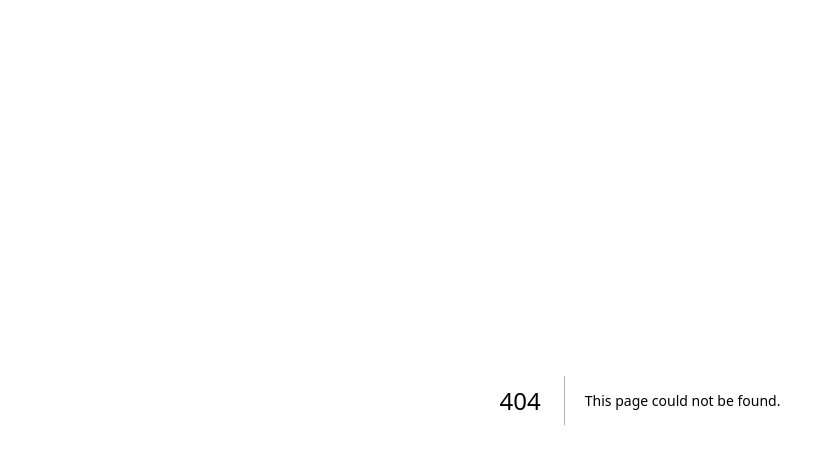
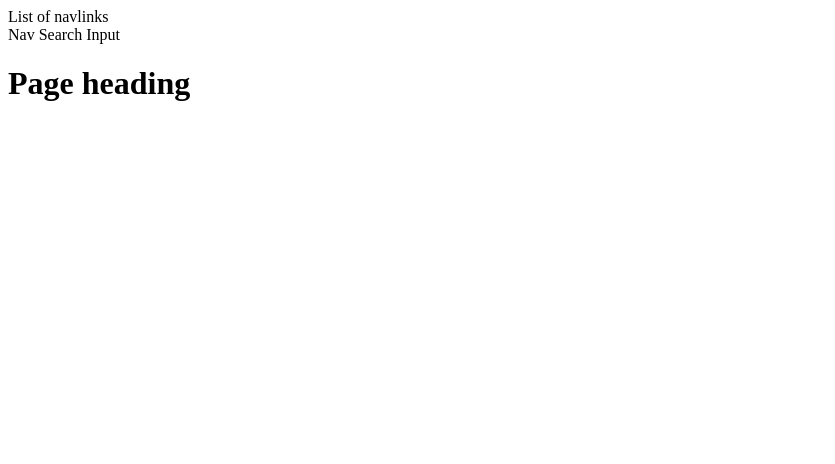
Before and after one commit to Udeme98/NextJS-Codevolution, a Next.js app: page /landing-page in a window 1280 px wide. Before the commit this address had no page. Shown: the top 464 px of the page, without its empty margins (0-835 px from the left). Built offline with nearby package versions, Linux system fonts and the light colour scheme.

Commit message:
client component placement

```diff
--- /dev/null
+++ b/src/app/landing-page/page.tsx
@@ -0,0 +1,13 @@
+import Navbar from "@/components/navbar";
+
+const LandingPage = () => {
+  return (
+    <div>
+      <Navbar />
+      <main>
+        <h1>Page heading</h1>
+      </main>
+    </div>
+  );
+};
+export default LandingPage;
--- /dev/null
+++ b/src/components/nav-links.tsx
@@ -0,0 +1,5 @@
+const NavLinks = () => {
+  console.log("NavLinks rendered");
+  return <div>List of navlinks</div>;
+};
+export default NavLinks;
--- /dev/null
+++ b/src/components/nav-search.tsx
@@ -0,0 +1,5 @@
+const NavSearch = () => {
+  console.log("NavSearch rendered");
+  return <div>Nav Search Input</div>;
+};
+export default NavSearch;
--- /dev/null
+++ b/src/components/navbar.tsx
@@ -0,0 +1,13 @@
+import NavLinks from "./nav-links";
+import NavSearch from "./nav-search";
+
+const Navbar = () => {
+  console.log("Navbar Rendered");
+  return (
+    <div>
+      <NavLinks />
+      <NavSearch />
+    </div>
+  );
+};
+export default Navbar;
```
